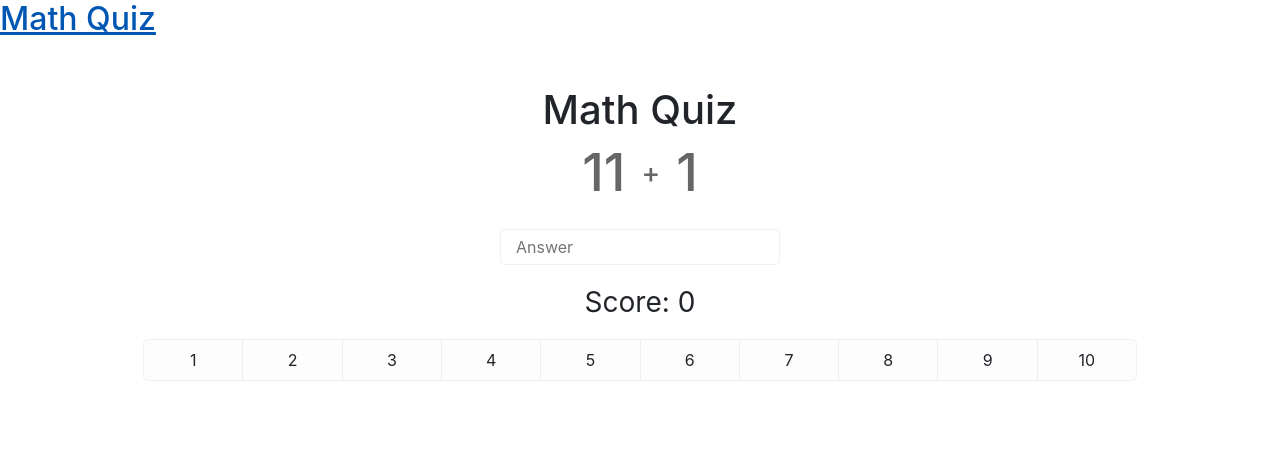
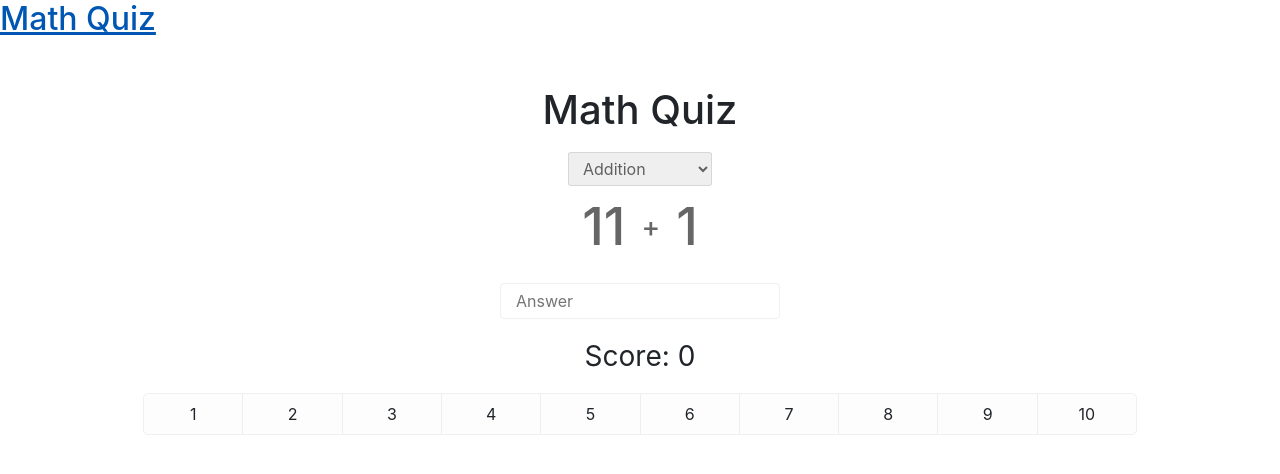
Before and after one commit to Codacad/math_quiz, a website: page index.html in a window 1280 px wide. Drawn offline with nearby package versions, Linux system fonts and the light colour scheme.

Commit message:
added a dropdown of operands

```diff
--- a/index.html
+++ b/index.html
@@ -16,6 +16,12 @@
         <div class="quiz mt-5">
             <div class="quiz-contents">
                 <h1>Math Quiz</h1>
+                <select name="operand" id="operands">
+                    <option value="+">Addition</option>
+                    <option value="-">Subtraction</option>
+                    <option value="*">Multiplication</option>
+                    <option value="/">Division</option>
+                </select>
                 <div class="nums">
                     <h1 class="num1">0</h1>
                     <h3 class="mx-3 operand">+</h3>
--- a/main.js
+++ b/main.js
@@ -14,6 +14,10 @@ document.addEventListener("DOMContentLoaded", () => {
 
     console.log(inputAnswer)
 
+    let operands = document.querySelector('#operands')
+    operands.addEventListener('change', (e) => {
+        document.querySelector('.operand').innerHTML = e.target.value
+    })
 
     inputAnswer.addEventListener("keyup", (e) => {
         if(e.key === "Enter"){
--- a/style.css
+++ b/style.css
@@ -75,3 +75,11 @@ div.game-over a.restart{
     width: 150px;
     box-shadow: 0px 0px 2px rgba(0,0,0,.2), 0px 1px 2px rgba(0,0,0,.5);
 }
+#operands{
+    margin: 10px;
+    padding: 5px 10px;
+    outline: none;
+    border: 1px solid rgba(0,0,0,.1);
+    border-radius: 3px;
+    color: rgba(0,0,0,.6);
+}
```
